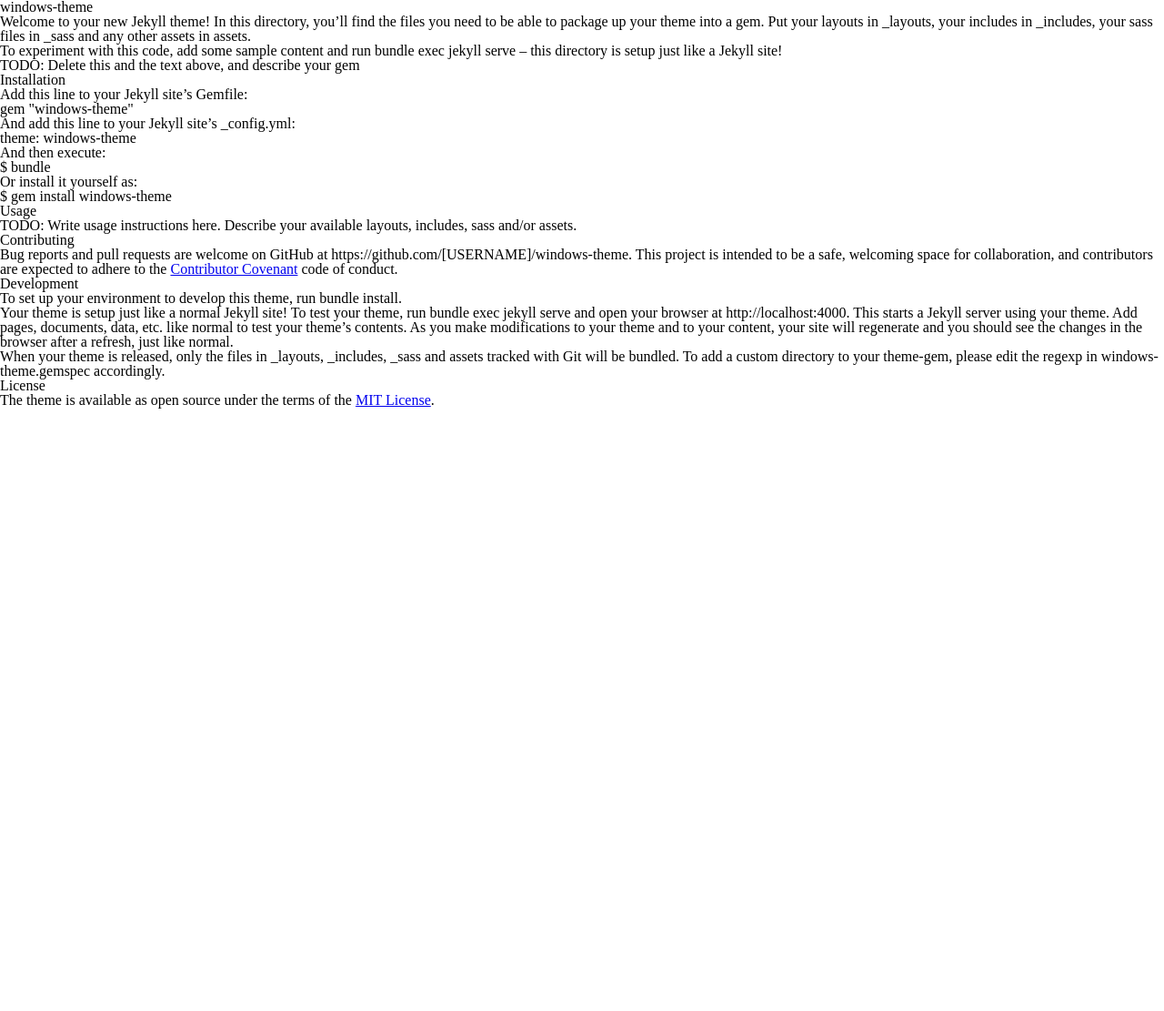
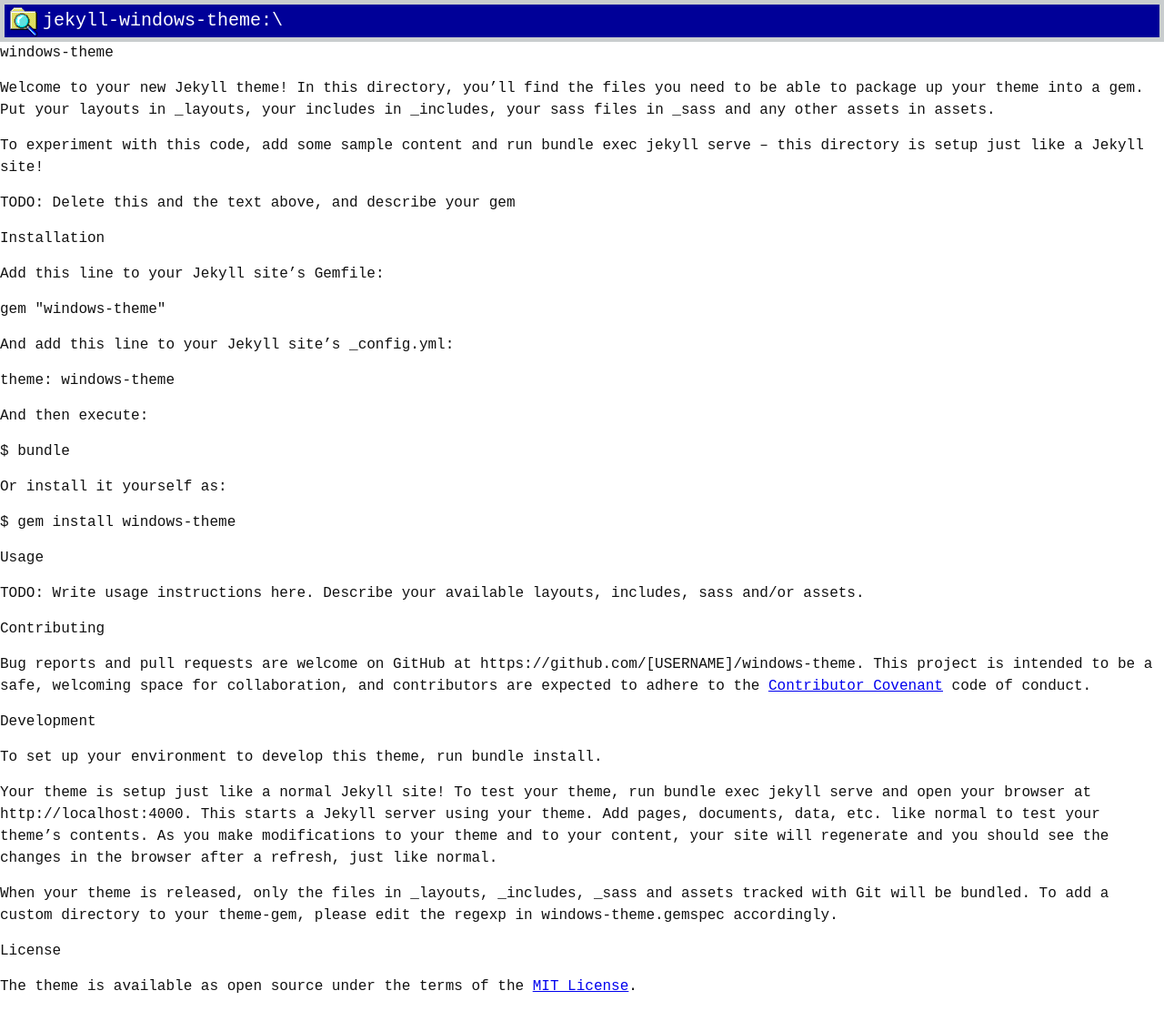
Before and after one commit to kelwynOliveira/jekyll-windows-theme, a Jekyll site: the page built from README.md, in a window 1280 px wide. Shown: the whole page at 91% size. Built offline with Jekyll 4.4.1, drawn with Linux system fonts in a browser that asks for light colours; our own code applies the rules of GitHub Pages for plain Markdown files; before the commit the page ends 900 px from its top, so only the background shows below that.

Commit message:
Including header site title

```diff
--- a/_includes/header.html
+++ b/_includes/header.html
@@ -1,2 +1,6 @@
-<header class="header">
+<header class="header noprint">
+  <div class="info">
+    <img src="{{ '/assets/img/about.png' | relative_url }}" alt="">
+    <h1 class="site-title"><a class="page-link" rel="author" href="{{ '/' | base_url }}">{{ site.title | escape }}:\</a></h1>
+  </div>
 </header>
--- a/_sass/style.scss
+++ b/_sass/style.scss
@@ -1,4 +1,35 @@
 @charset "utf-8";
+// Define defaults for each variable.
+$base-font-family: monospace, sans-serif !default;
+$font-size: 16px !default;
+$large-font-size: $font-size * 1.125 !default;
+$small-font-size: $font-size * 0.875 !default;
+$base-font-weight: 400 !default;
+$base-line-height: 1.5 !default;
+$background-color: transparent;
+
+$spacing-unit: 30px !default;
+
+// colors
+$text-color: #111 !default;
+$light-color: #fff;
+$grey-color: #c9cdce;
+$grey-dark: #666;
+
+$border-light: 3px solid $grey-color;
+$border-lighter: 3px solid $light-color;
+$border-dark: 3px solid $grey-dark;
+
+// Width of the content area
+$on-min: 450px !default;
+$on-palm: 800px !default;
+$on-laptop: 1200px !default;
+
+@mixin media-query($device) {
+  @media screen and (max-width: $device) {
+    @content;
+  }
+}
 
 // Import partials.
-@import "style/reset";
+@import "style/reset", "style/base", "style/layout";
--- /dev/null
+++ b/_sass/style/_base.scss
@@ -0,0 +1,125 @@
+/**
+ * Reset some basic elements
+ */
+body,
+h1,
+h2,
+h3,
+h4,
+h5,
+h6,
+p,
+blockquote,
+pre,
+hr,
+dl,
+dd,
+ol,
+ul,
+figure {
+  margin: 0;
+  padding: 0;
+}
+
+/**
+ * Basic styling
+ */
+body {
+  font: $base-font-weight #{$font-size}/#{$base-line-height} $base-font-family;
+  color: $text-color;
+  background-color: $background-color;
+  -webkit-text-size-adjust: 100%;
+  -webkit-font-feature-settings: "kern" 1;
+  -moz-font-feature-settings: "kern" 1;
+  -o-font-feature-settings: "kern" 1;
+  font-feature-settings: "kern" 1;
+  font-kerning: normal;
+  display: flex;
+  min-height: 100vh;
+  flex-direction: column;
+}
+
+/**
+ * Set `margin-bottom` to maintain vertical rhythm
+ */
+h1,
+h2,
+h3,
+h4,
+h5,
+h6,
+p,
+blockquote,
+pre,
+ul,
+ol,
+dl,
+figure,
+%vertical-rhythm {
+  margin-bottom: calc(#{$spacing-unit} / 2);
+  margin-bottom: -webkit-calc(#{$spacing-unit} / 2);
+}
+
+/**
+ * `main` element
+ */
+main {
+  display: block; /* Default value of `display` of `main` element is 'inline' in IE 11. */
+}
+
+/**
+ * Images
+ */
+
+/**
+ * Figures
+ */
+
+/**
+ * Lists
+ */
+
+/**
+ * Headings
+ */
+h1,
+h2,
+h3,
+h4,
+h5,
+h6 {
+  font-weight: $base-font-weight;
+}
+
+/**
+ * Links
+ */
+
+/**
+ * Blockquotes
+ */
+
+/**
+ * Code formatting
+ */
+
+/**
+ * Container
+ */
+
+/**
+ * Clearfix
+ */
+%clearfix:after {
+  content: "";
+  display: table;
+  clear: both;
+}
+
+/**
+ * Icons
+ */
+
+/**
+ * Tables
+ */
--- /dev/null
+++ b/_sass/style/_layout.scss
@@ -0,0 +1,30 @@
+// Header
+.header {
+  background-color: $grey-color;
+  color: $text-color;
+  padding: 5px;
+  font-size: 20px;
+  @include media-query($on-palm) {
+    font-size: $small-font-size;
+  }
+  .info {
+    display: flex;
+    align-items: center;
+    gap: 5px;
+    padding: 0 5px;
+    background-color: #000098;
+    color: #ffffff;
+    .site-title {
+      margin: 0;
+    }
+    a {
+      text-decoration: none;
+      color: $light-color;
+    }
+  }
+  @include media-query($on-palm) {
+    img {
+      height: 20px;
+    }
+  }
+}
```
Also changed, not shown: assets/img/about.png (added).
